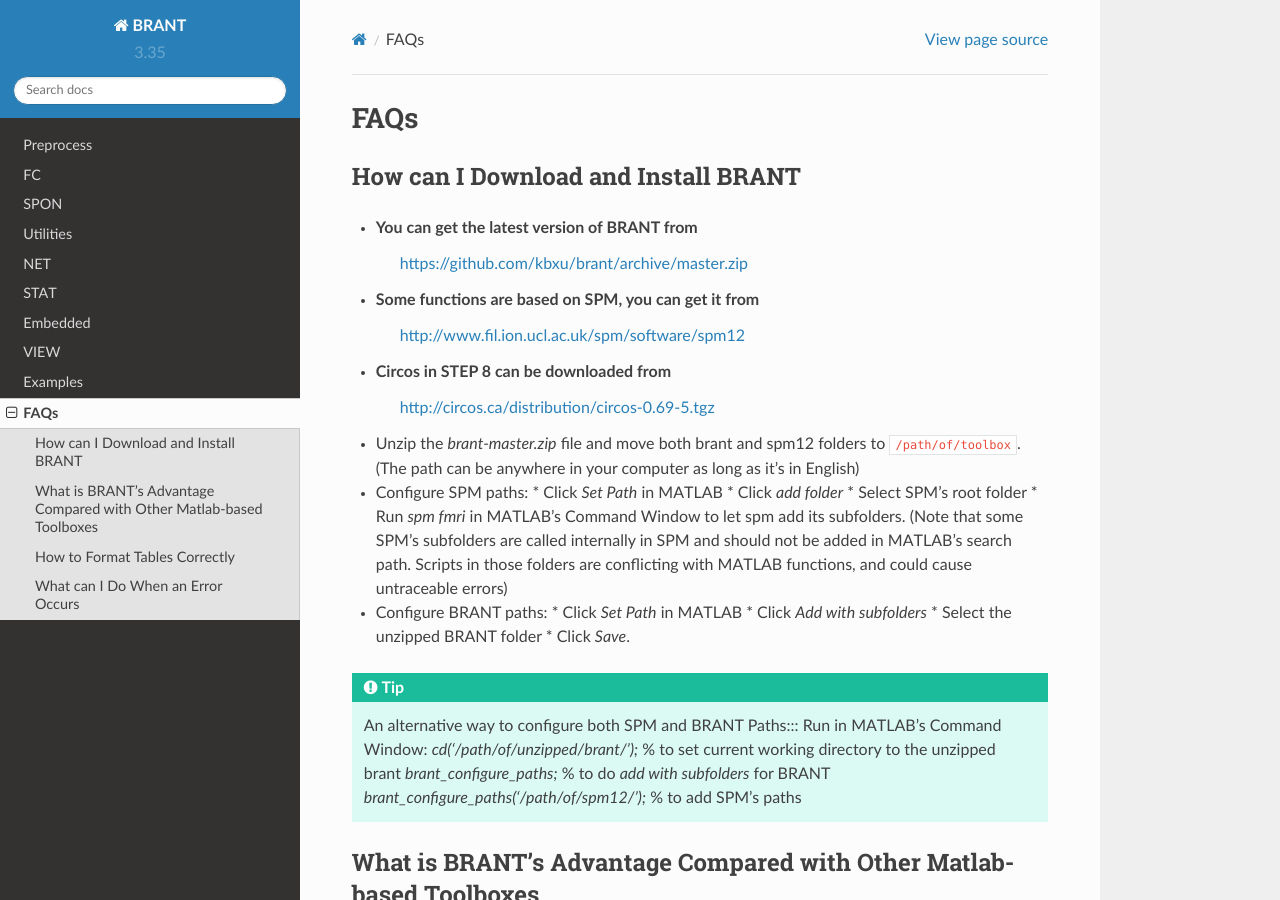
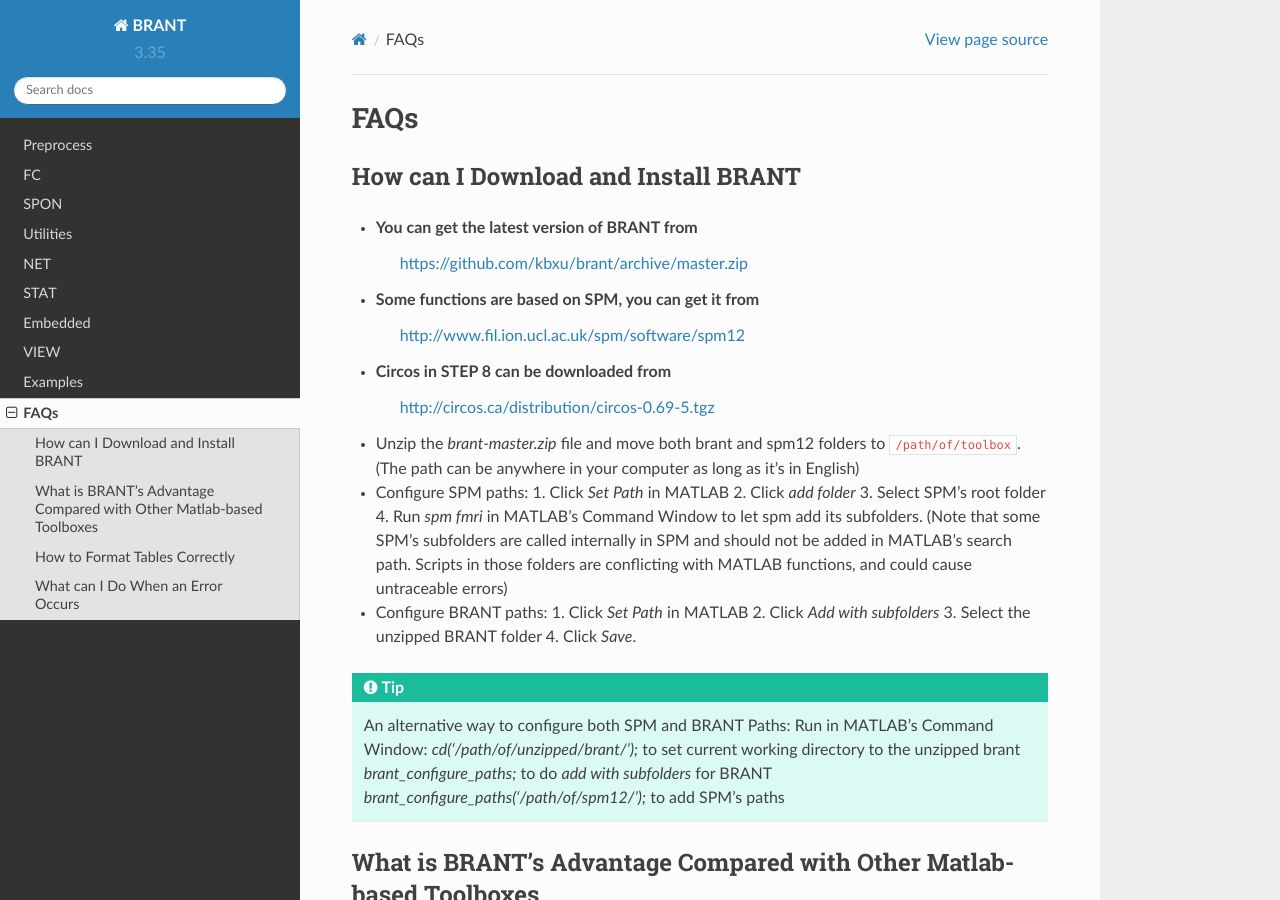
Before and after one commit to YongLiuLab/brant, a Sphinx documentation site: the page built from source/FAQs.txt, in a window 1280 px wide and 900 px high. Built offline with Sphinx 7.4.7 and the Read the Docs theme 2.0.0, drawn with Linux system fonts in a browser that asks for light colours; pages that are not in the unit, such as notebooks, are missing from menus.

Commit message:
Update FAQs.txt

```diff
--- a/source/FAQs.txt
+++ b/source/FAQs.txt
@@ -13,22 +13,22 @@
 
 * Unzip the *brant-master.zip* file and move both brant and spm12 folders to :file:`/path/of/toolbox`. (The path can be anywhere in your computer as long as it's in English)
 * Configure SPM paths:
-  * Click *Set Path* in MATLAB
-  * Click *add folder*
-  * Select SPM's root folder
-  * Run *spm fmri* in MATLAB's Command Window to let spm add its subfolders. (Note that some SPM's subfolders are called internally in SPM and should not be added in MATLAB's search path. Scripts in those folders are conflicting with MATLAB functions, and could cause untraceable errors)
+  1. Click *Set Path* in MATLAB
+  2. Click *add folder*
+  3. Select SPM's root folder
+  4. Run *spm fmri* in MATLAB's Command Window to let spm add its subfolders. (Note that some SPM's subfolders are called internally in SPM and should not be added in MATLAB's search path. Scripts in those folders are conflicting with MATLAB functions, and could cause untraceable errors)
 * Configure BRANT paths:
-  * Click *Set Path* in MATLAB
-  * Click *Add with subfolders*
-  * Select the unzipped BRANT folder
-  * Click *Save*.
+  1. Click *Set Path* in MATLAB
+  2. Click *Add with subfolders*
+  3. Select the unzipped BRANT folder
+  4. Click *Save*.
 
 .. tip::
-        An alternative way to configure both SPM and BRANT Paths:::
+        An alternative way to configure both SPM and BRANT Paths:
 	Run in MATLAB's Command Window:
-	*cd('/path/of/unzipped/brant/');* % to set current working directory to the unzipped brant
-	*brant_configure_paths;* % to do *add with subfolders* for BRANT
-	*brant_configure_paths('/path/of/spm12/');* % to add SPM's paths
+	*cd('/path/of/unzipped/brant/');* to set current working directory to the unzipped brant
+	*brant_configure_paths;* to do *add with subfolders* for BRANT
+	*brant_configure_paths('/path/of/spm12/');* to add SPM's paths
 
 
 What is BRANT's Advantage Compared with Other Matlab-based Toolboxes
```
